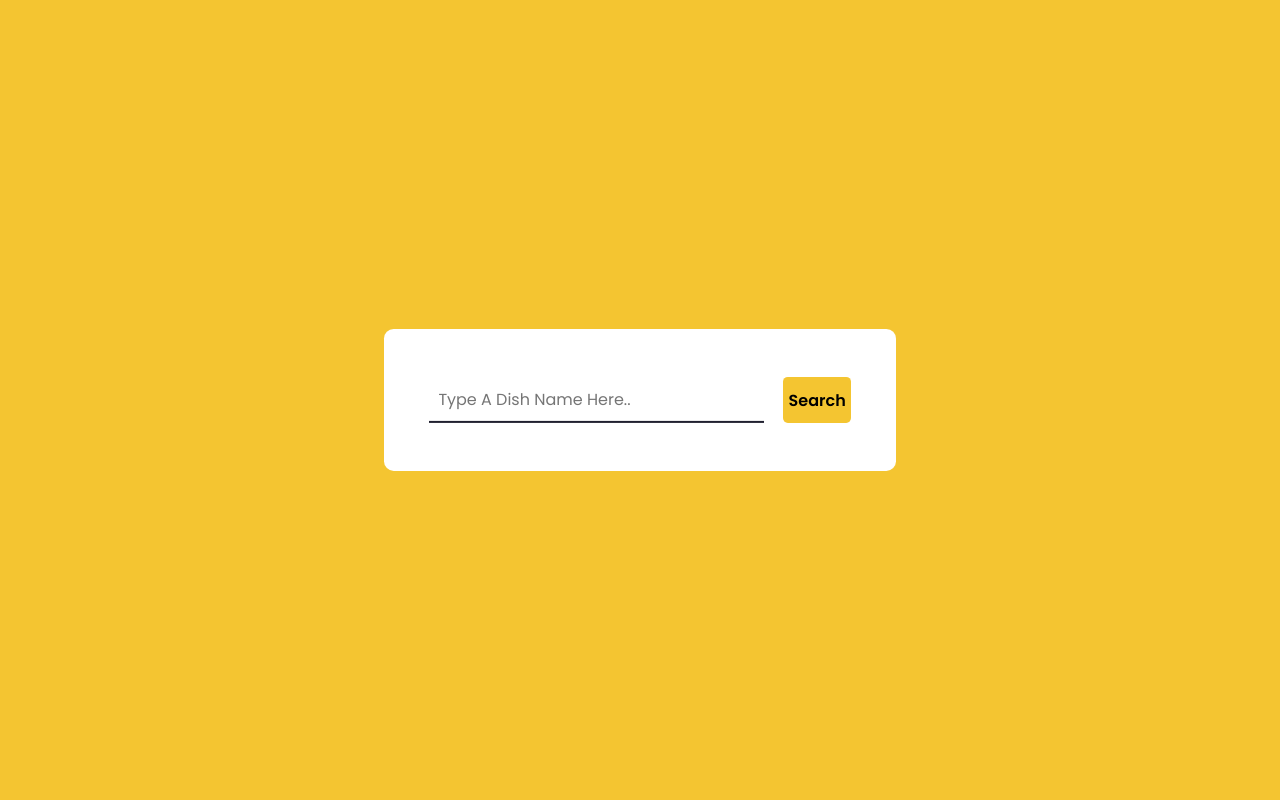
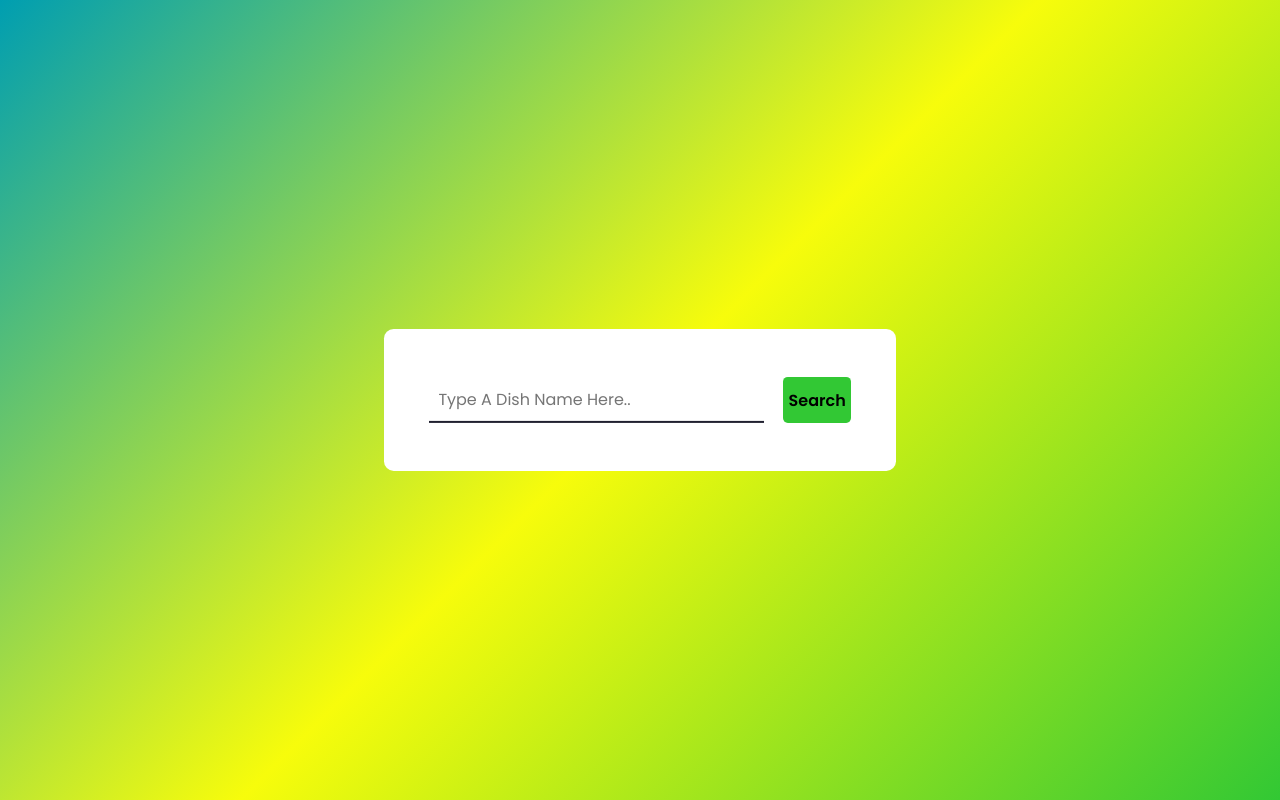
Before and after one commit to abhisheksah2/recipi, a plain HTML site: page index.html in a window 1280 px wide. Drawn offline with Linux system fonts and the light colour scheme.

Commit message:
Update index.html

```diff
--- a/index.html
+++ b/index.html
@@ -10,7 +10,7 @@
     />
     <!-- Stylesheet -->
     <link rel="stylesheet" href="style.css" />
-    <!-- <link rel="stylesheet" href="css.css"> -->
+    <link rel="stylesheet" href="css.css">
   </head>
   <body>
     <div class="container">
```
